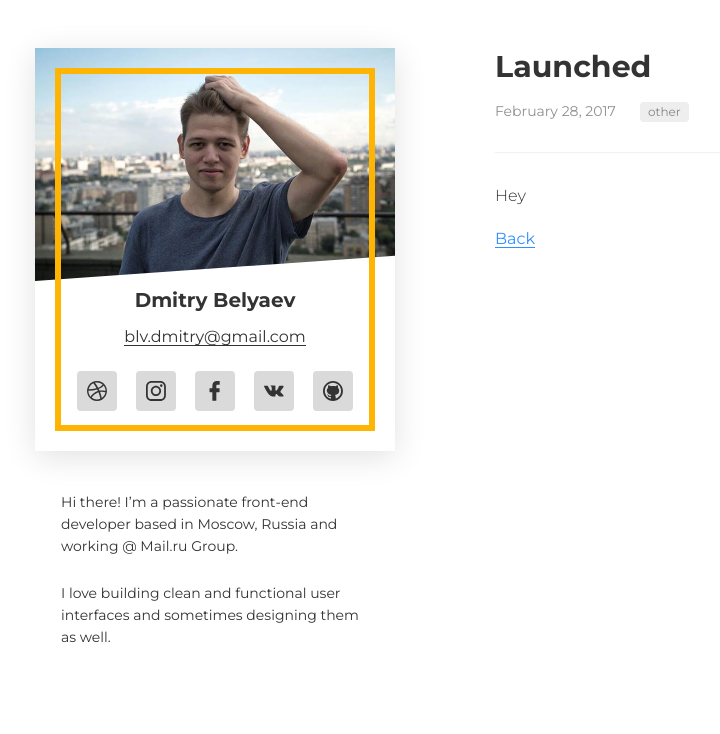
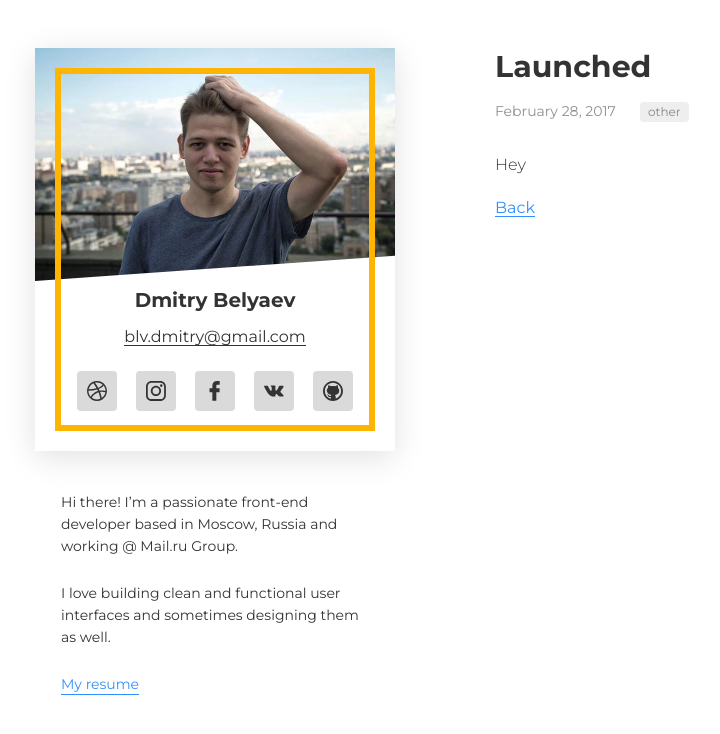
Before and after one commit to blvdmitry/blvdmitry.github.io, a Jekyll site: the page built from _posts/2017-02-28-launched.markdown, in a window 1280 px wide. Shown: the top 734 px of the page, without its empty margins (5-725 px from the left). Built offline with Jekyll 4.4.1, drawn with Linux system fonts in a browser that asks for light colours.

Commit message:
Styles fixes + cv upload

```diff
--- a/_includes/sidebar.html
+++ b/_includes/sidebar.html
@@ -49,9 +49,9 @@
 		<!--<a href="/about" class="about-side__link">-->
 			<!--Read more-->
 		<!--</a>-->
-<!---->
-		<!--<a href="#" class="about-side__link">-->
-			<!--My resume-->
-		<!--</a>-->
+
+		<a href="/dist/docs/cv.pdf" target="_blank" class="about-side__link">
+			My resume
+		</a>
 	</div>
 </div>
--- a/about/index.html
+++ /dev/null
@@ -1,5 +0,0 @@
----
-layout: default
----
-
-More info about me
--- /dev/null
+++ b/about/index.markdown
@@ -0,0 +1,5 @@
+---
+layout: default
+---
+
+TL;DR Don't have any time to read this text? Here is my [resume](http://google.com).
--- a/dist/css/main.css
+++ b/dist/css/main.css
@@ -164,13 +164,7 @@ a:hover:after {
   margin-left: 0;
 }
 .post {
-  margin-top: 40px;
-}
-.post:first-child {
-  margin-top: 0;
-}
-.post__top {
-  padding-bottom: 30px;
+  margin-bottom: 40px;
 }
 .post__title {
   font-size: 30px;
@@ -205,8 +199,10 @@ a:hover:after {
   padding-top: 30px;
   font-size: 16px;
   line-height: 26px;
-  border-top: 1px solid #f1f1f1;
   font-weight: 300;
+}
+.post__text:first-child {
+  padding-top: 0;
 }
 .post__text p {
   margin: 30px 0 0;
```
Also changed, not shown: src/css/blocks/post.styl (+4 -8 lines), 1 other file.
